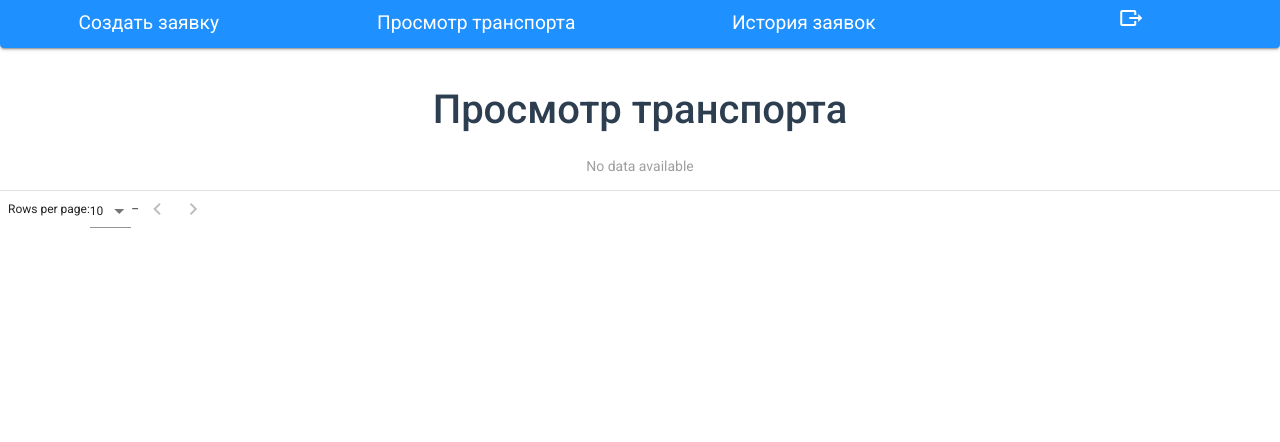
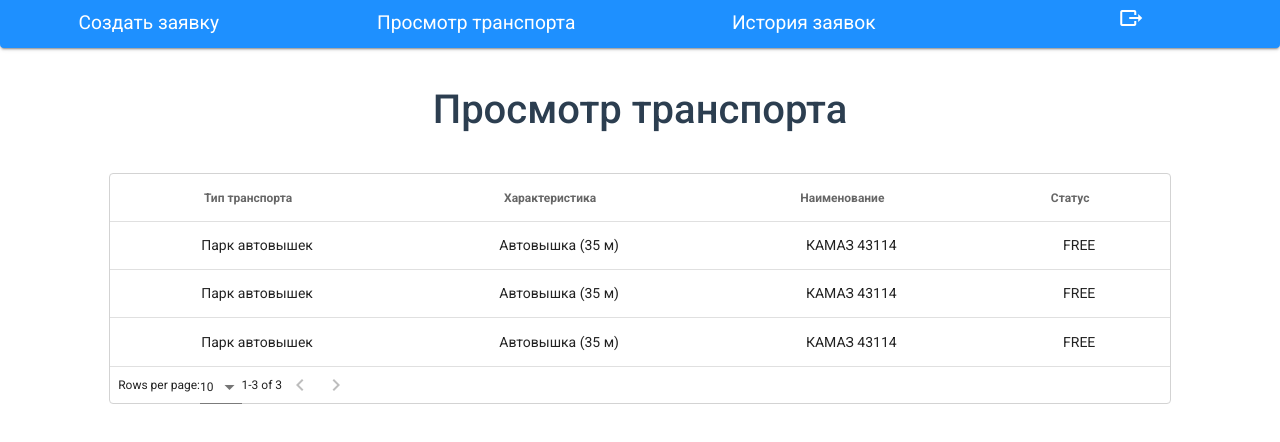
Before and after one commit to Truberov/dispatcher-nobody-writes, a Vue app in the folder frontend/: page /view_transport in a window 1280 px wide. Shown: the top 442 px of the page. Built offline with nearby package versions, Linux system fonts and the light colour scheme.

Commit message:
Таблица просмотра транспорта

```diff
--- a/frontend/src/components/ViewRequest/TransportTable.vue
+++ b/frontend/src/components/ViewRequest/TransportTable.vue
@@ -1,18 +1,73 @@
 <template>
   <div>
-    <v-data-table>
-
-    </v-data-table>
+    <v-row style="justify-content: center">
+      <v-col cols="10">
+        <v-data-table
+            style="border: solid lightgray 1px"
+            locale="ru"
+            :headers="headers"
+            :items="transport"
+        >
+        </v-data-table>
+      </v-col>
+    </v-row>
   </div>
 </template>
 
 <script>
+
 export default {
   name: "TransportTable",
   data: () => ({
-    headers: {
-
-    }
+    transport: [
+      {
+        id: 16,
+        type: "Парк автовышек",
+        characteristic: "Автовышка (35 м)",
+        name: "КАМАЗ 43114",
+        plate_number: "А110АА/999",
+        status: "FREE",
+        is_active: false,
+        performer: null
+      },
+      {
+        id: 18,
+        type: "Парк автовышек",
+        characteristic: "Автовышка (35 м)",
+        name: "КАМАЗ 43114",
+        plate_number: "А112АА/999",
+        status: "FREE",
+        is_active: false,
+        performer: null
+      },
+      {
+        id: 19,
+        type: "Парк автовышек",
+        characteristic: "Автовышка (35 м)",
+        name: "КАМАЗ 43114",
+        plate_number: "А113АА/999",
+        status: "FREE",
+        is_active: false,
+        performer: null
+      }
+    ],
+    headers: [{
+      text: 'Тип транспорта',
+      value: 'type'
+    },
+      {
+        text: 'Характеристика',
+        value: 'characteristic'
+      },
+      {
+        text: 'Наименование',
+        value: 'name'
+      },
+      {
+        text: 'Статус',
+        value: 'status'
+      }
+    ]
   })
 }
 </script>
--- a/frontend/src/pages/ViewTransport.vue
+++ b/frontend/src/pages/ViewTransport.vue
@@ -2,7 +2,7 @@
   <div>
     <ToolBar/>
     <h1 style="margin-top: 3%">Просмотр транспорта</h1>
-    <TransportTable/>
+    <TransportTable style="margin-top: 3%"/>
   </div>
 </template>
 
```
